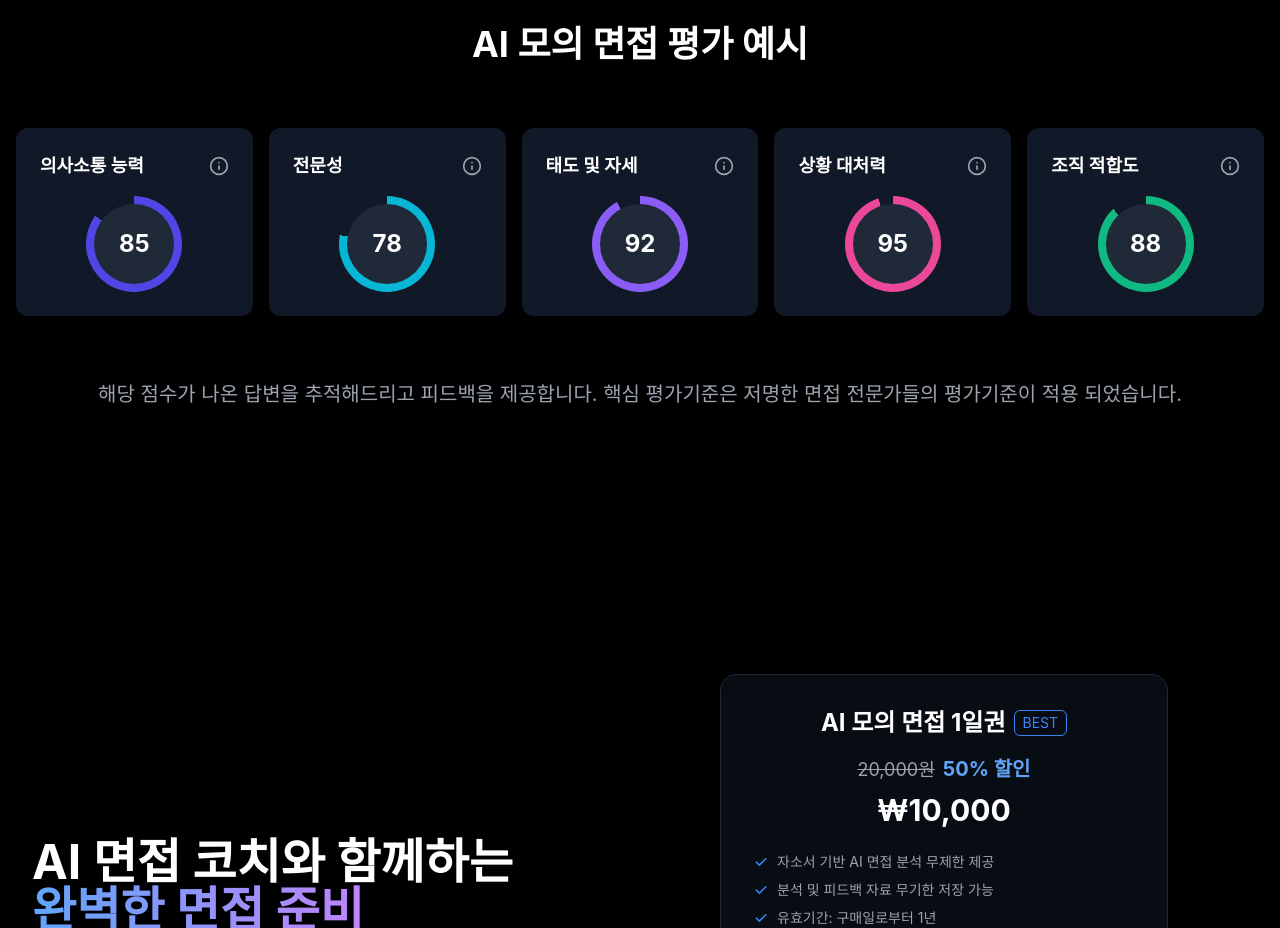
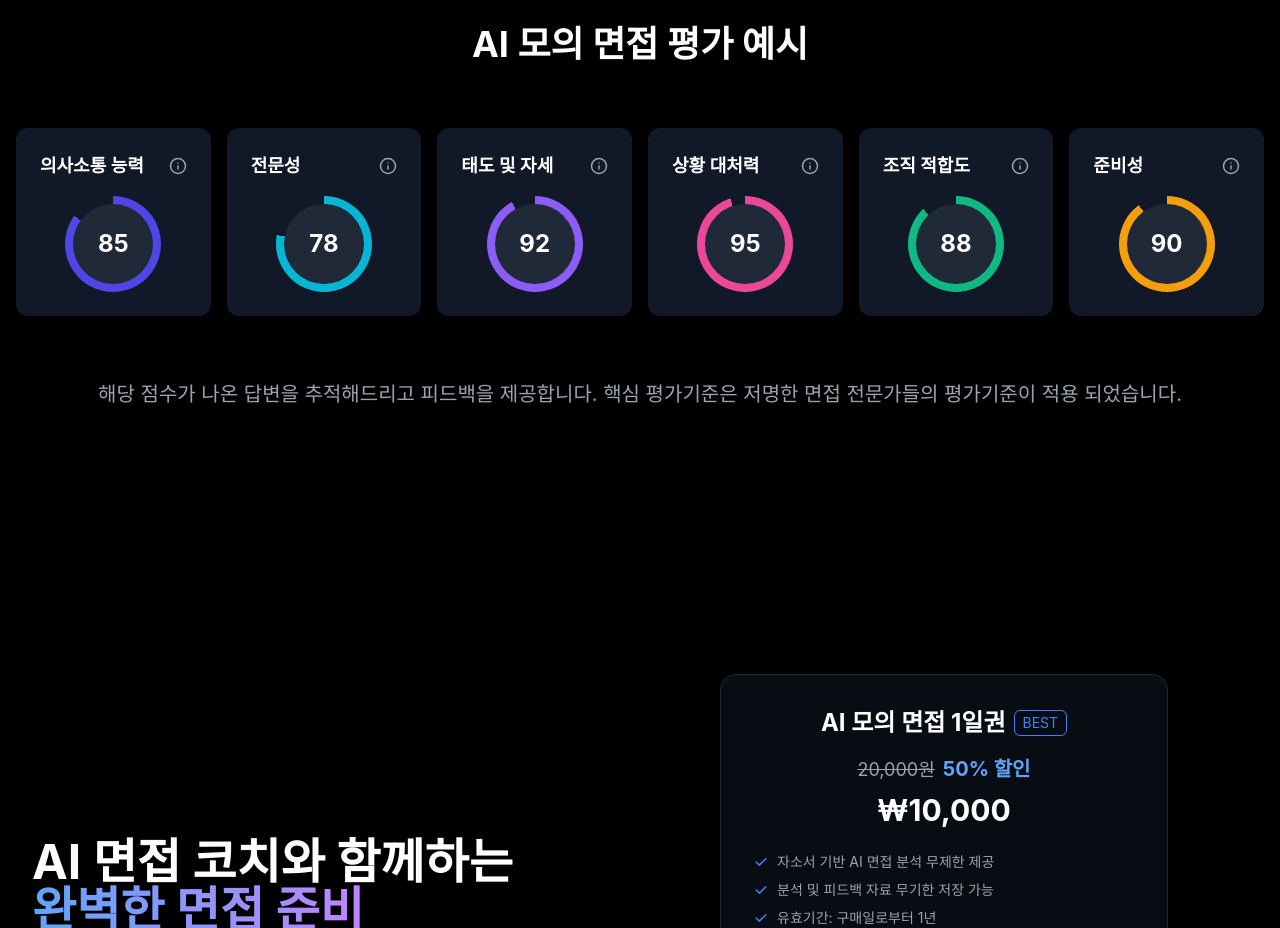
Before and after one commit to JJJiL0ng/vetterPage, a Next.js app: page / in a window 1280 px wide. Shown: the part 1600-2528 px from the top of the page. Built offline with nearby package versions, Linux system fonts and the light colour scheme; no server answers.

Commit message:
firebase add and metrics

```diff
--- a/app/MetricsSection.js
+++ b/app/MetricsSection.js
@@ -41,6 +41,13 @@ const MetricsSection = () => {
       description: '회사의 가치관과 문화에 대한 이해도와 적합성을 평가합니다.',
       score: 88,
       color: '#10B981'
+    },
+    {
+      id: 'preparation',
+      title: '준비성',
+      description: '직무와 회사에 대한 사전 조사, 답변의 구체성과 준비도를 평가합니다.',
+      score: 90,
+      color: '#F59E0B'
     }
   ];
 
@@ -61,28 +68,28 @@ const MetricsSection = () => {
           AI 모의 면접 평가 예시
         </h2>
 
-        <div className="grid md:grid-cols-5 gap-4 mb-16">
+        <div className="grid grid-cols-2 md:grid-cols-3 lg:grid-cols-6 gap-4 mb-16">
           {metrics.map((metric) => (
             <div
               key={metric.id}
-              className="relative bg-gray-900 p-6 rounded-xl cursor-pointer transform transition-all duration-300 hover:scale-105"
+              className="relative bg-gray-900 p-4 sm:p-6 rounded-xl cursor-pointer transform transition-all duration-300 hover:scale-105"
               onMouseEnter={() => setActiveMetric(metric)}
               onMouseLeave={() => setActiveMetric(null)}
             >
               <div className="flex items-center justify-between mb-4">
-                <h3 className="text-lg font-semibold">{metric.title}</h3>
-                <Info size={20} className="text-gray-400" />
+                <h3 className="text-base sm:text-lg font-semibold">{metric.title}</h3>
+                <Info size={18} className="text-gray-400" />
               </div>
 
               <div className="flex items-center justify-center">
                 <div
-                  className="relative w-24 h-24 rounded-full flex items-center justify-center"
+                  className="relative w-16 h-16 sm:w-24 sm:h-24 rounded-full flex items-center justify-center"
                   style={{
                     background: `conic-gradient(${metric.color} ${metric.score}%, transparent ${metric.score}%, transparent 100%)`
                   }}
                 >
                   <div className="absolute inset-2 bg-gray-800 rounded-full flex items-center justify-center">
-                    <span className="text-2xl font-bold">{metric.score}</span>
+                    <span className="text-xl sm:text-2xl font-bold">{metric.score}</span>
                   </div>
                 </div>
               </div>
```
